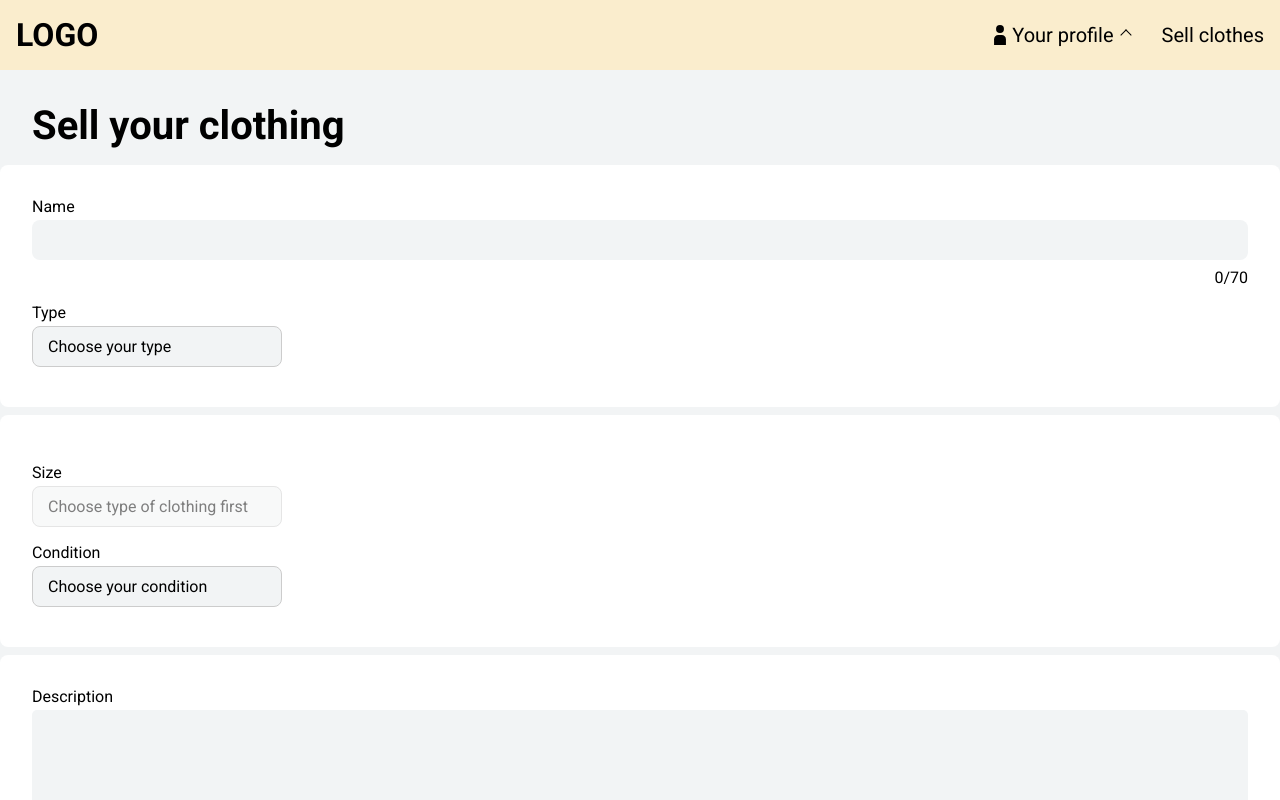
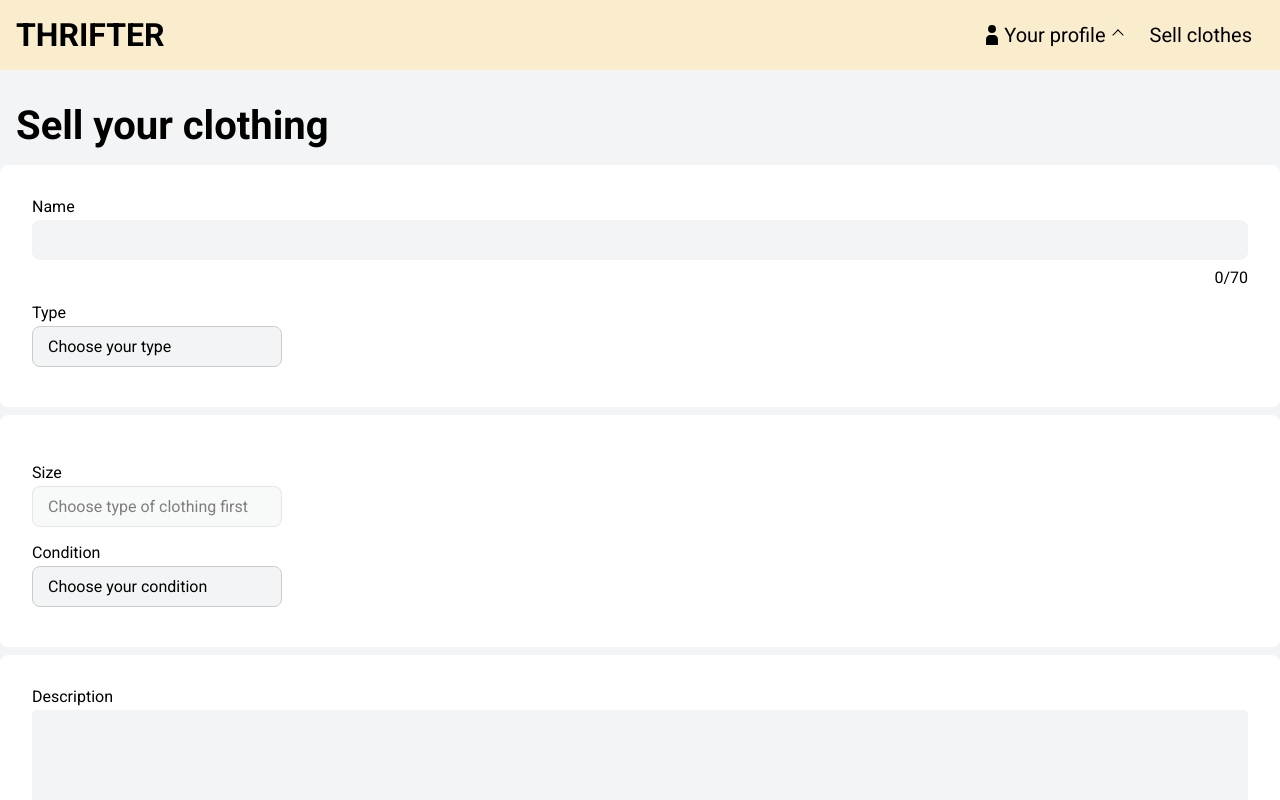
Before and after one commit to Yura-Khudo/Thrifter-app, a Next.js app: page /sell in a window 1280 px wide. Shown: the top 800 px of the page. Built offline with nearby package versions, Linux system fonts and the light colour scheme.

Commit message:
Navbar style changes

```diff
--- a/app/sell/page.module.css
+++ b/app/sell/page.module.css
@@ -52,6 +52,6 @@
 
 @media screen and (max-width: 1330px) {
 	.header {
-		margin-left: 2rem;
+		margin-left: 1rem;
 	}
 }
--- /dev/null
+++ b/components/NavBar/NavBar.module.css
@@ -0,0 +1,68 @@
+.nav {
+	background-color: #faedcd;
+}
+
+.container {
+	display: flex;
+	justify-content: space-between;
+	max-width: 1330px;
+	margin: auto;
+}
+
+.logoContainer {
+	margin: 1rem;
+}
+
+.logo {
+	font-size: 2rem;
+	font-weight: bolder;
+	text-decoration: none;
+	color: black;
+}
+
+.utilityContainer {
+	display: flex;
+	font-size: 1.25rem;
+}
+.profileContainer {
+	display: flex;
+	margin: 0 1rem;
+	align-items: center;
+	cursor: pointer;
+}
+
+.profileContainer:hover .arrow {
+	transform: rotate(315deg);
+}
+
+.userIcon {
+	width: 24px;
+}
+
+.arrow {
+	border-left: 1px solid black;
+	border-bottom: 1px solid black;
+	width: 8px;
+	height: 8px;
+	transform: rotate(135deg);
+	margin-left: 8px;
+	transition: all 0.3s ease-in-out;
+}
+
+.sellContainer {
+	margin-right: 1rem;
+	display: flex;
+	align-items: center;
+}
+
+.sellContainer:hover .sellLink {
+	color: #faedcd;
+	background-color: black;
+}
+
+.sellLink {
+	text-decoration: none;
+	color: black;
+	padding: 0.75rem;
+	border-radius: 8px;
+}
--- a/components/NavBar/NavBar.tsx
+++ b/components/NavBar/NavBar.tsx
@@ -1,37 +1,19 @@
 import Link from "next/link";
+import classes from "./NavBar.module.css";
 
 const NavBar: React.FC = () => {
 	return (
-		<nav
-			style={{
-				display: "flex",
-				justifyContent: "space-between",
-				backgroundColor: "#faedcd",
-			}}
-		>
-			<div style={{ margin: "1rem" }}>
-				<Link
-					href="/"
-					style={{
-						fontSize: "2rem",
-						fontWeight: "bolder",
-						textDecoration: "none",
-						color: "black",
-					}}
-				>
-					LOGO
+		<nav className={classes.nav}>
+			<div className={classes.container}>
+				<div className={classes.logoContainer}>
+					<Link href="/" className={classes.logo}>
+						THRIFTER
 					</Link>
 				</div>
-			<div style={{ display: "flex", fontSize: "1.25rem" }}>
-				<div
-					style={{
-						display: "flex",
-						margin: "0 1rem",
-						alignItems: "center",
-					}}
-				>
+				<div className={classes.utilityContainer}>
+					<div className={classes.profileContainer}>
 						<svg
-						style={{ width: "24px" }}
+							className={classes.userIcon}
 							version="1.1"
 							id="Capa_1"
 							viewBox="-6.07 -6.07 72.81 72.81"
@@ -54,27 +36,13 @@
 							</g>
 						</svg>
 						<p>Your profile</p>
-					<p
-						style={{
-							borderLeft: "1px solid black",
-							borderBottom: "1px solid black",
-							width: "8px",
-							height: "8px",
-							transform: "rotate(135deg)",
-							marginLeft: "8px",
-						}}
-					></p>
+						<p className={classes.arrow}></p>
 					</div>
-				<div
-					style={{
-						margin: "0 1rem",
-						display: "flex",
-						alignItems: "center",
-					}}
-				>
-					<Link style={{ textDecoration: "none", color: "black" }} href="/sell">
+					<div className={classes.sellContainer}>
+						<Link className={classes.sellLink} href="/sell">
 							Sell clothes
 						</Link>
+					</div>
 				</div>
 			</div>
 		</nav>
```
Lines whose indentation alone changed are shown as unchanged.
